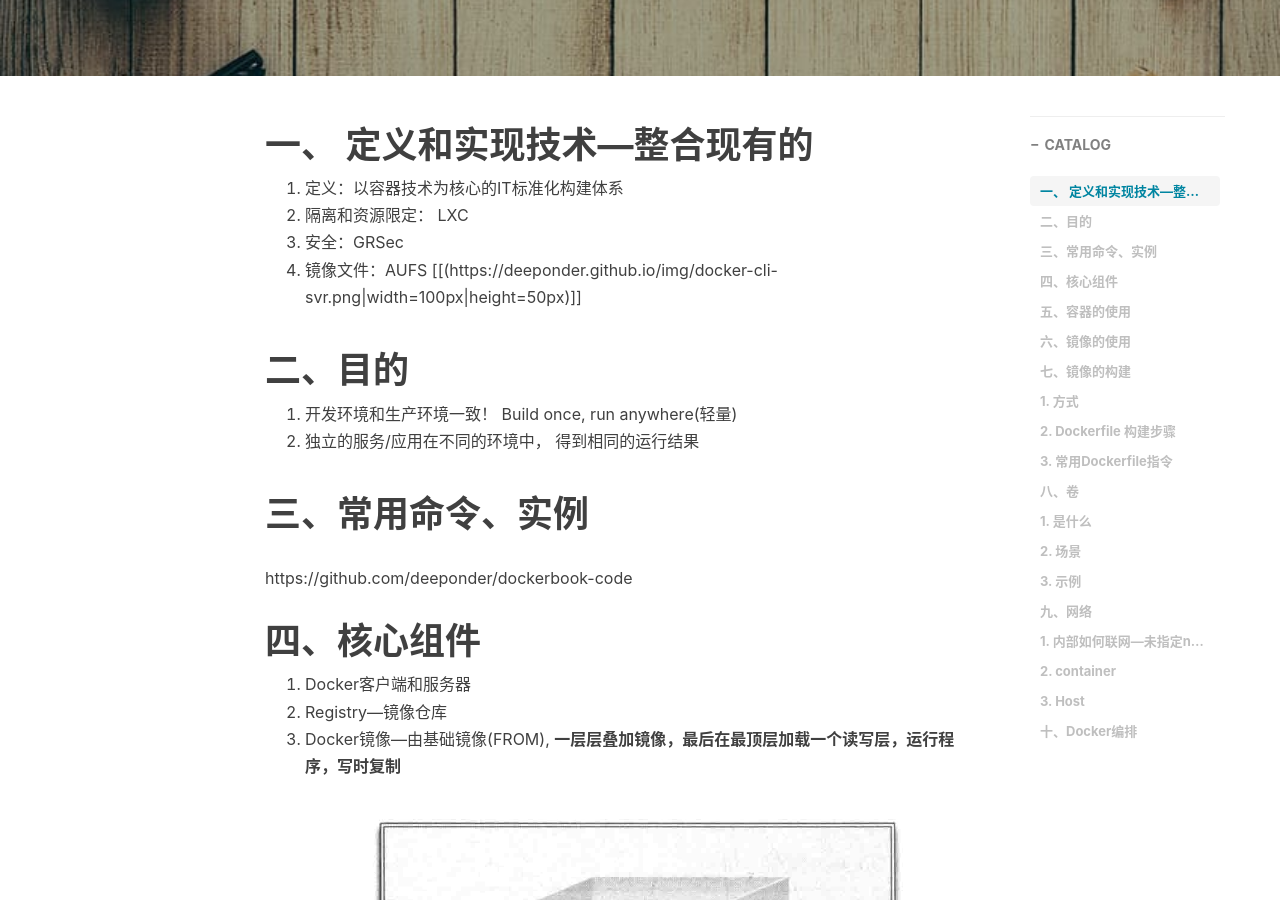
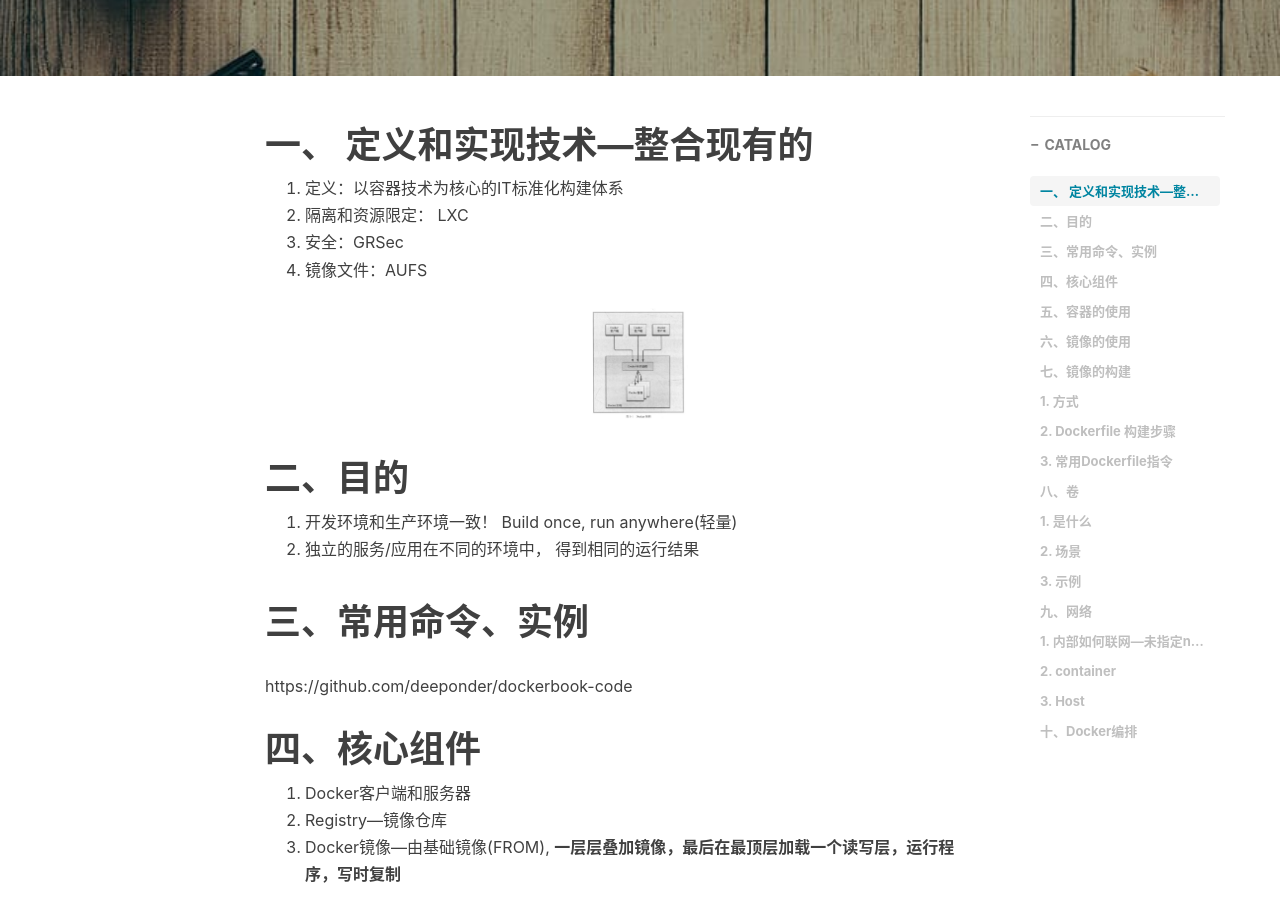
Before and after one commit to deeponder/deeponder.github.io, a Jekyll site: the page built from _posts/2019-01-05-docker实践.md, in a window 1280 px wide and 900 px high, scrolled down 381 px. Built offline with Jekyll 4.4.1, drawn with Linux system fonts in a browser that asks for light colours; nearby versions of some CDN libraries; comment, search, counter and statistics services are not loaded.

Commit message:
Update 2019-01-05-docker实践.md

```diff
--- a/_posts/2019-01-05-docker实践.md
+++ b/_posts/2019-01-05-docker实践.md
@@ -16,7 +16,8 @@ tags:
 2. 隔离和资源限定： LXC
 3. 安全：GRSec
 4. 镜像文件：AUFS
-[[(https://deeponder.github.io/img/docker-cli-svr.png|width=100px|height=50px)]]
+<img src="https://deeponder.github.io/img/docker-cli-svr.png" width="100" height="50" alt="some_text">
+
 
 # 二、目的
 1. 开发环境和生产环境一致！ Build once, run anywhere(轻量)
```
